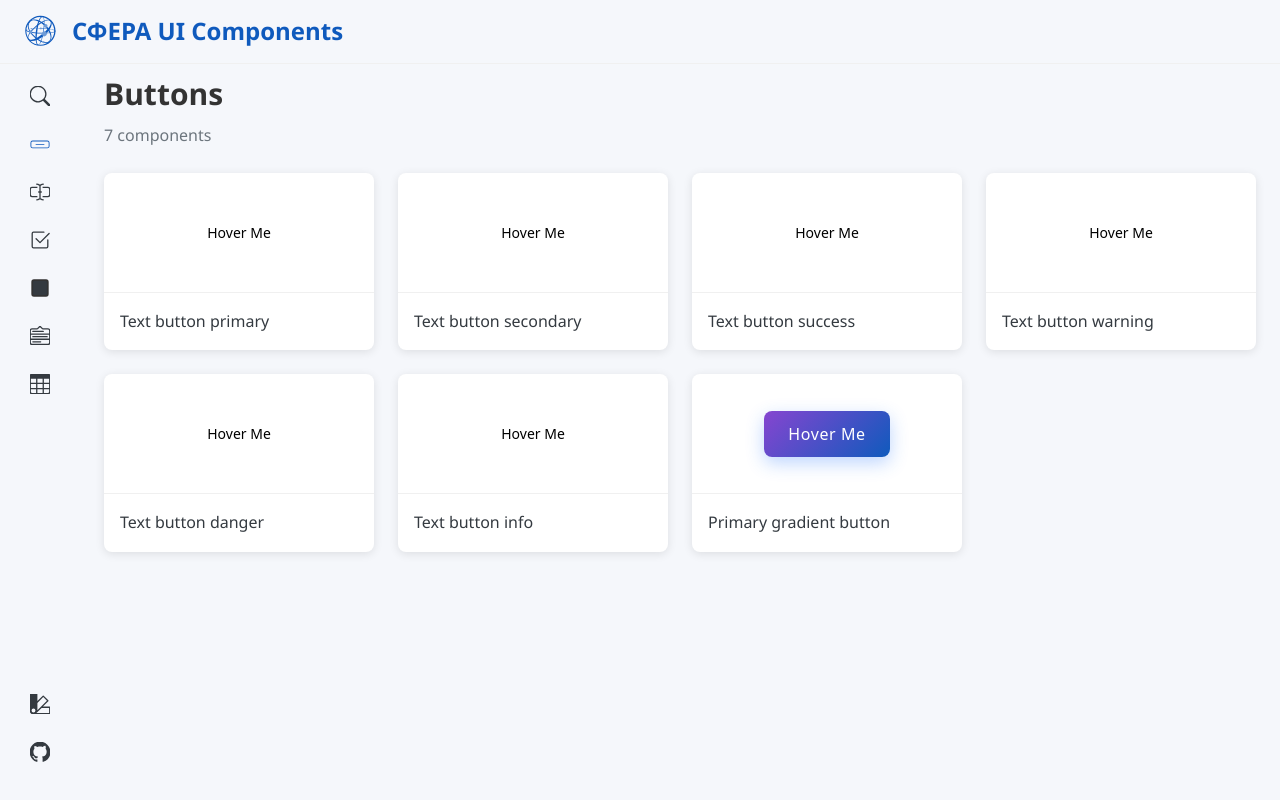
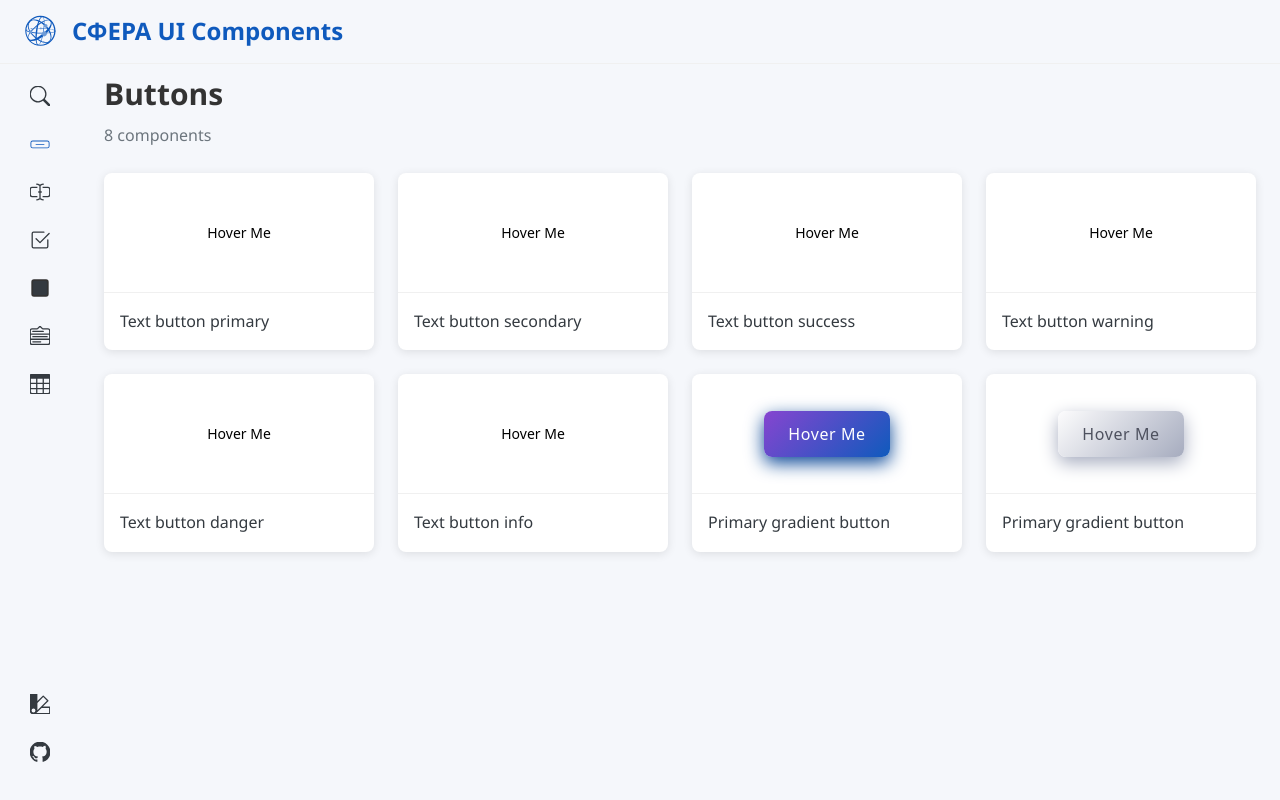
Before and after one commit to nikita20002000/sphere-web-fragments, a React (Vite) app: page / in a window 1280 px wide. Built offline with nearby package versions, Linux system fonts and the light colour scheme.

Commit message:
Feat: Gray palette added, gradient secondary button added

```diff
--- a/src/components/ui-components/buttons/Buttons.scss
+++ b/src/components/ui-components/buttons/Buttons.scss
@@ -58,28 +58,20 @@
 
 // Gradient default buttons
 .bt-gradient {
-    background: linear-gradient(135deg, #6a11cb 0%, #2575fc 100%);
     border: none;
-    box-shadow: 0 6px 18px rgba(37, 117, 252, 0.3);
     cursor: pointer;
     transition: all 0.3s ease;
     position: relative;
     overflow: hidden;
     outline: none;
 
-    &.primary {
-        color: colors.$full-white;
-        background: linear-gradient(135deg, colors.$purple 0%, colors.$color-primary 100%);
+    &:hover {
+        transform: translateY(-3px);
     }
 
-    &:hover {
-        transform: translateY(-3px);
-        box-shadow: 0 10px 25px rgba(37, 117, 252, 0.4);
-    }
 
     &:active {
         transform: translateY(1px);
-        box-shadow: 0 4px 12px rgba(37, 117, 252, 0.25);
     }
 
     &::before {
@@ -89,13 +81,48 @@
         left: -100%;
         width: 100%;
         height: 100%;
-        background: linear-gradient(135deg, #2575fc 0%, #6a11cb 100%);
         transition: left 0.5s;
         z-index: -1;
     }
 
     &:hover::before {
         left: 0;
+    }
+
+    &.primary {
+        color: colors.$full-white;
+        background: linear-gradient(135deg, colors.$purple 0%, colors.$color-primary 100%);
+        box-shadow: 0 6px 18px colors.$primary-600;
+
+        &:hover {
+            box-shadow: 0 10px 25px colors.$primary-700;
+        }
+
+        &:active {
+            box-shadow: 0 4px 12px colors.$primary-700;
+        }
+
+        &::before {
+            background: linear-gradient(135deg, colors.$color-primary 0%, colors.$purple 100%);
+        }
+    }
+
+    &.secondary {
+        color: colors.$gray-800;
+        background: linear-gradient(135deg, colors.$gray-200 0%, colors.$gray-600 100%);
+        box-shadow: 0 6px 18px colors.$gray-600;
+
+        &:hover {
+            box-shadow: 0 10px 25px colors.$gray-700;
+        }
+
+        &:active {
+            box-shadow: 0 4px 12px colors.$gray-700;
+        }
+
+        &::before {
+            background: linear-gradient(135deg, colors.$gray-600 0%, colors.$gray-200 100%);
+        }
     }
 }
 
--- a/src/components/ui-components/buttons/buttons.json
+++ b/src/components/ui-components/buttons/buttons.json
@@ -68,6 +68,16 @@
         "className": "bt bt-gradient md primary",
         "children": "Hover Me"
       }
+    },
+
+    {
+      "id": "btn-5",
+      "name": "Primary gradient button",
+      "component": "Button",
+      "props": {
+        "className": "bt bt-gradient md secondary",
+        "children": "Hover Me"
+      }
     }
   ]
 }
--- a/src/components/ui-components/styles/_colors.scss
+++ b/src/components/ui-components/styles/_colors.scss
@@ -20,4 +20,15 @@ $primary-400: hsl(214, 57%, 64%);
 $primary-300: hsl(212, 69%, 78%);
 $primary-200: hsl(212, 62%, 88%);
 $primary-100: hsl(215, 83%, 95%);
-$primary-200-40-p: hsla(212, 62%, 88%, 0.4)
+$primary-200-40-p: hsla(212, 62%, 88%, 0.4);
+
+// Brand gray colors
+$gray-900: hsl(228,10%,20%);
+$gray-800: hsl(229,10%,34%);
+$gray-700: hsl(225,10%,53%);
+$gray-600: hsl(226,16%,70%);
+$gray-500: hsl(226,16%,84%);
+$gray-400: hsl(228,10%,90%);
+$gray: hsl(240,10%,96%);
+$gray-200: hsl(240,14%,99%);
+$gray-100: hsl(0,0%,100%);
```
